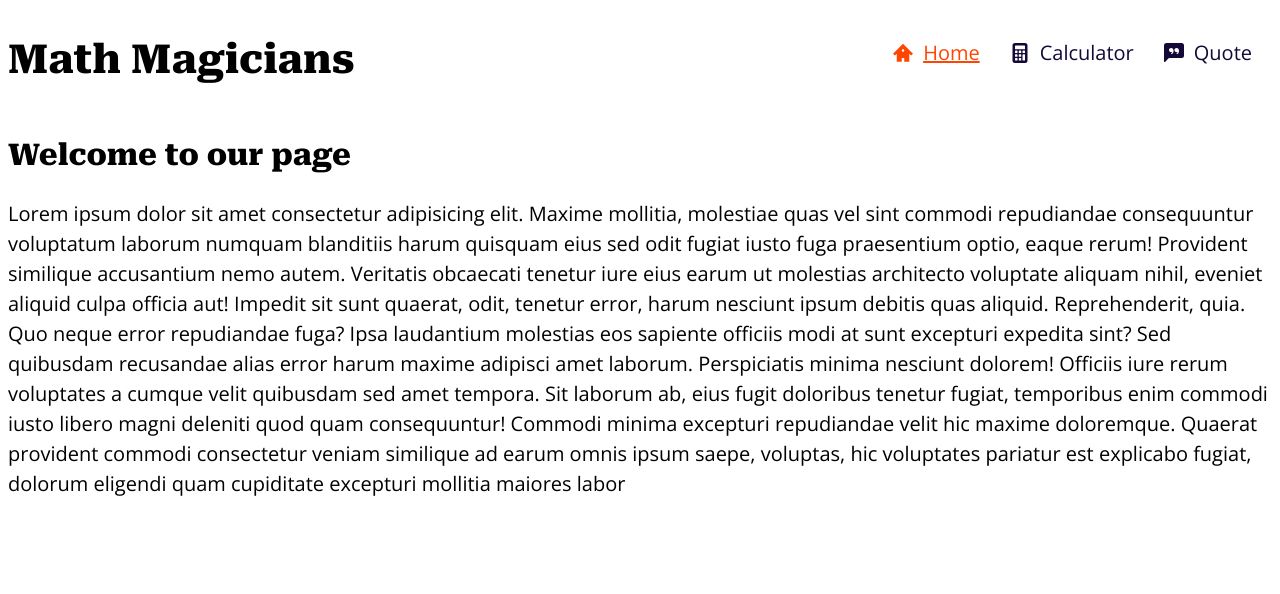
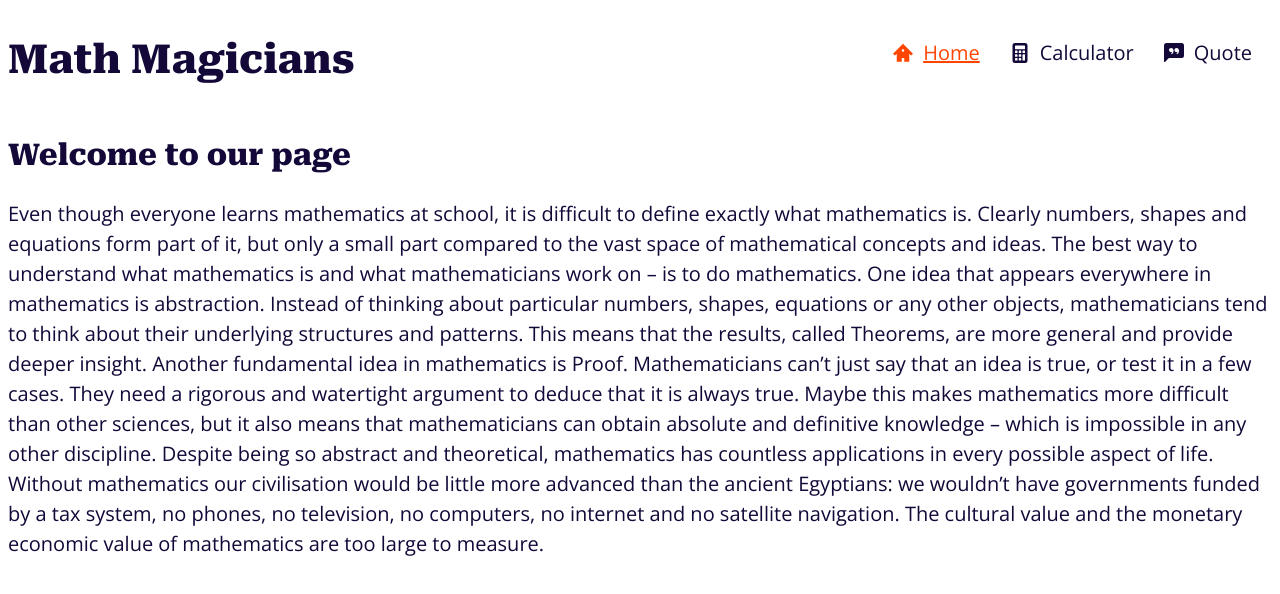
Before and after one commit to matovu-farid/math-magicians, a React (Create React App) app: page / in a window 1280 px wide. Shown: the top 594 px of the page. Built offline with nearby package versions, Linux system fonts and the light colour scheme.

Commit message:
Add text for home page

```diff
--- a/src/App.css
+++ b/src/App.css
@@ -5,6 +5,7 @@ body {
   font-size: 2rem;
   font-family: 'Open Sans', sans-serif;
   line-height: 1.5;
+  color: rgb(19, 8, 56);
 }
 
 h1,h2 {
--- a/src/components/Tiles/Tile.css
+++ b/src/components/Tiles/Tile.css
@@ -11,7 +11,7 @@ ul {
   text-align: center;
   width: 70px;
   height: 35px;
-  font-size: 0.6rem;
+  font-size: 1rem;
   font-weight: 600;
   cursor: pointer;
 }
--- a/src/pages/Home.js
+++ b/src/pages/Home.js
@@ -2,23 +2,34 @@ const Home = () => (
   <div>
     <h2>Welcome to our page</h2>
     <p>
-      Lorem ipsum dolor sit amet consectetur adipisicing elit. Maxime mollitia,
-      molestiae quas vel sint commodi repudiandae consequuntur voluptatum laborum
-      numquam blanditiis harum quisquam eius sed odit fugiat iusto fuga praesentium
-      optio, eaque rerum! Provident similique accusantium nemo autem. Veritatis
-      obcaecati tenetur iure eius earum ut molestias architecto voluptate aliquam
-      nihil, eveniet aliquid culpa officia aut! Impedit sit sunt quaerat, odit,
-      tenetur error, harum nesciunt ipsum debitis quas aliquid. Reprehenderit,
-      quia. Quo neque error repudiandae fuga? Ipsa laudantium molestias eos
-      sapiente officiis modi at sunt excepturi expedita sint? Sed quibusdam
-      recusandae alias error harum maxime adipisci amet laborum. Perspiciatis
-      minima nesciunt dolorem! Officiis iure rerum voluptates a cumque velit
-      quibusdam sed amet tempora. Sit laborum ab, eius fugit doloribus tenetur
-      fugiat, temporibus enim commodi iusto libero magni deleniti quod quam
-      consequuntur! Commodi minima excepturi repudiandae velit hic maxime
-      doloremque. Quaerat provident commodi consectetur veniam similique ad
-      earum omnis ipsum saepe, voluptas, hic voluptates pariatur est explicabo
-      fugiat, dolorum eligendi quam cupiditate excepturi mollitia maiores labor
+      Even though everyone learns mathematics at school, it is difficult
+      to define exactly what mathematics is. Clearly numbers, shapes and
+      equations form part of it, but only a small part compared to the
+      vast space of mathematical concepts and ideas. The best way to
+      understand what mathematics is and what mathematicians work
+      on – is to do mathematics.
+
+      One idea that appears everywhere in mathematics is abstraction.
+      Instead of thinking about particular numbers, shapes, equations
+      or any other objects, mathematicians tend to think about their
+
+      underlying structures and patterns. This means that the results,
+      called Theorems, are more general and provide deeper insight.
+      Another fundamental idea in mathematics is Proof. Mathematicians
+      can’t just say that an idea is true, or test it in a few cases.
+      They need a rigorous and watertight argument to deduce that it
+      is always true. Maybe this makes mathematics more difficult than
+      other sciences, but it also means that mathematicians can obtain
+      absolute and definitive knowledge – which is impossible in any
+      other discipline.
+
+      Despite being so abstract and theoretical, mathematics has countless
+      applications in every possible aspect of life. Without mathematics our
+      civilisation would be little more advanced than the ancient Egyptians:
+      we wouldn’t have governments funded by a tax system, no phones,
+      no television, no computers, no internet and no satellite navigation.
+      The cultural value and the monetary economic value of mathematics
+      are too large to measure.
     </p>
 
   </div>
```
